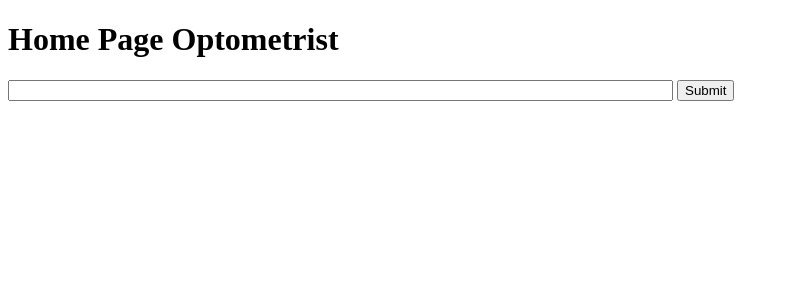
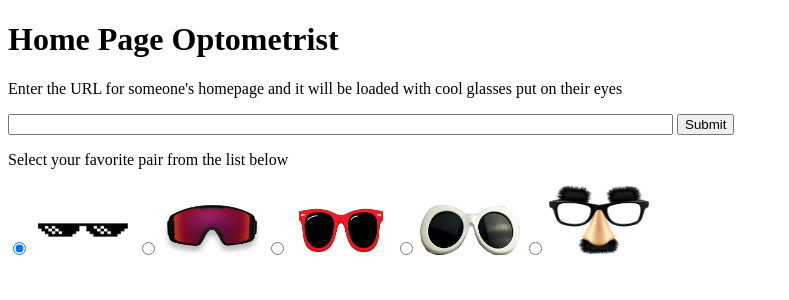
Before and after one commit to mtoner23/364_Project, a Flask app: page / in a window 1280 px wide. Shown: the top 300 px of the page, without its empty margins (0-789 px from the left). Run offline with Flask 2, Linux system fonts and the light colour scheme.

```diff
--- a/templates/root.html
+++ b/templates/root.html
@@ -6,9 +6,23 @@
 </head>
 <body>
   <h1>Home Page Optometrist</h1>
+  <p>Enter the URL for someone's homepage and it will be loaded with cool glasses put on their eyes</p>
   <form method="GET" action="{{ url_for('view_page') }}">
   	<input type="text" name="url" size="80" value="">
   	<input type="submit" value="Submit">
-  </form>
+  	<div><p>Select your favorite pair from the list below</p></div>
+  	<div>
+	  	<input type="radio" name="glasses" value="pixel" id="pixel" checked/>
+	  		<label for="pixel"><img src="static/PixelGlasses.png" width="100" height="50" /></label>
+	  	<input type="radio" name="glasses" value="ski" id="ski"/>
+	  		<label for="ski"><img src="static/ski.png" width="100" height="50" /></label>
+	  	<input type="radio" name="glasses" value="sun" id="sun"/>
+	  		<label for="sun"><img src="static/sunglasses.png" width="100" height="50" /></label>
+	  	<input type="radio" name="glasses" value="clout" id="clout"/>
+	  		<label for="clout"><img src="static/clout.png" width="100" height="50" /></label>
+	  	<input type="radio" name="glasses" value="mustache" id="mustache"/>
+	  		<label for="mustache"><img src="static/mustache.png" width="100" height="70" /></label>
+  	</div>
+  	</form>
 </body>
 </html>
```
Also changed, not shown: root.html (added, +14 -0 lines).
